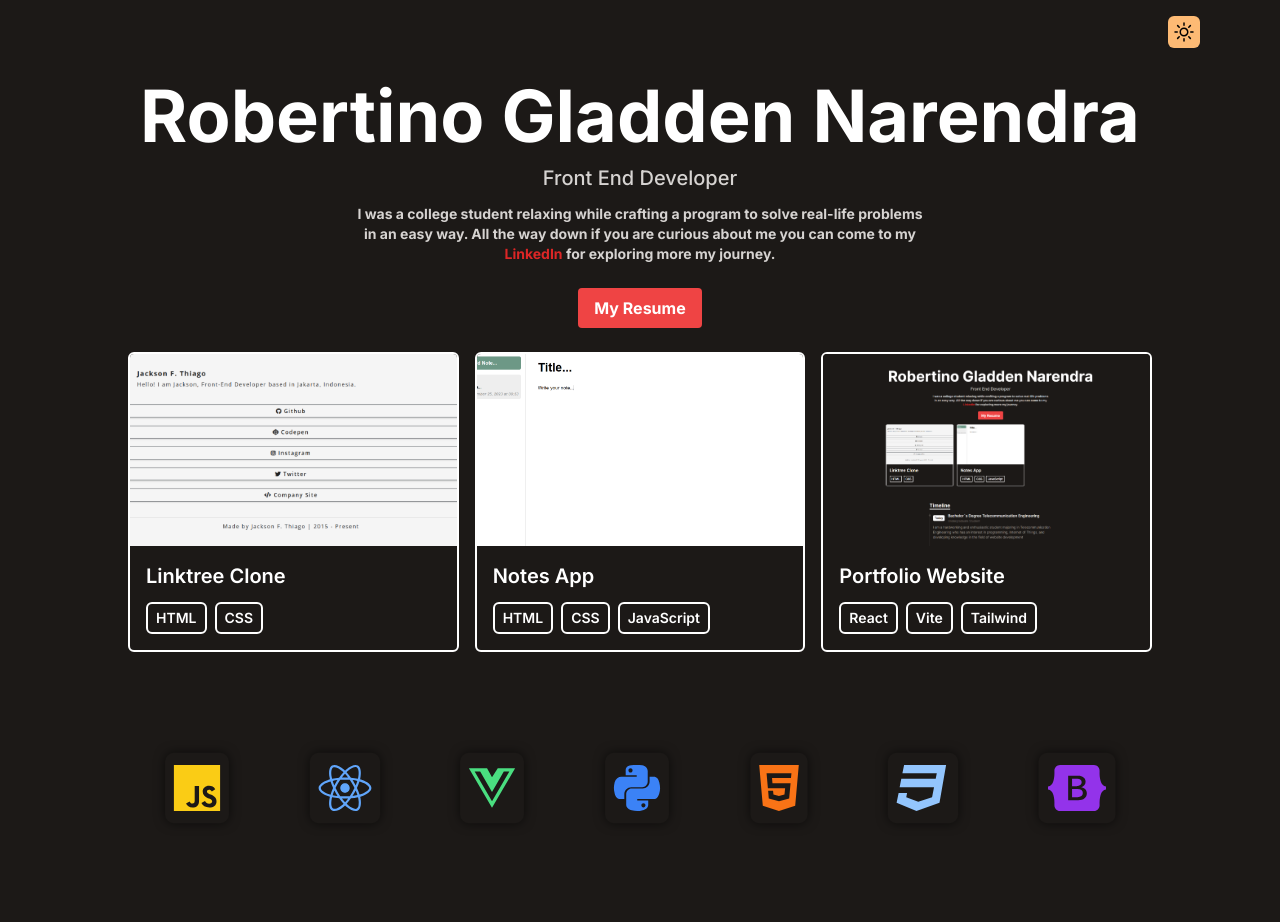
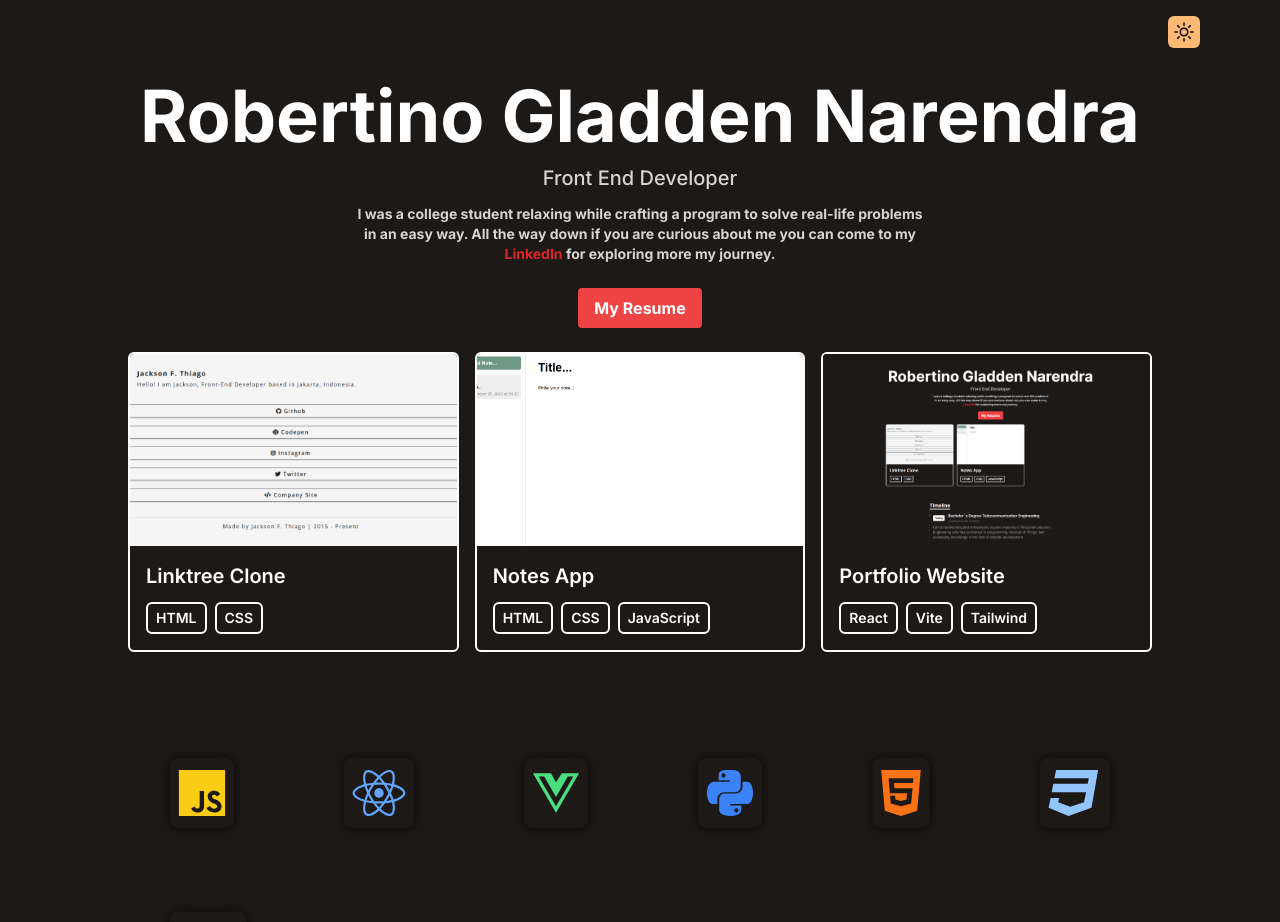
Before and after one commit to RobertinoGladden/portfolio-dev, a React (Vite) app: page / in a window 1280 px wide. Shown: the top 922 px of the page. Built offline with nearby package versions, Linux system fonts and the light colour scheme.

Commit message:
initial commit

```diff
--- a/src/components/Tech.jsx
+++ b/src/components/Tech.jsx
@@ -5,7 +5,7 @@ import { faJs, faReact, faVuejs, faPython, faHtml5, faCss3, faBootstrap } from "
 
 function Tech({ theme }) {
     const iconStyle = {
-        margin: '40px',
+        margin: '45px',
         transition: 'all 0.3s ease',
     };
 
```
